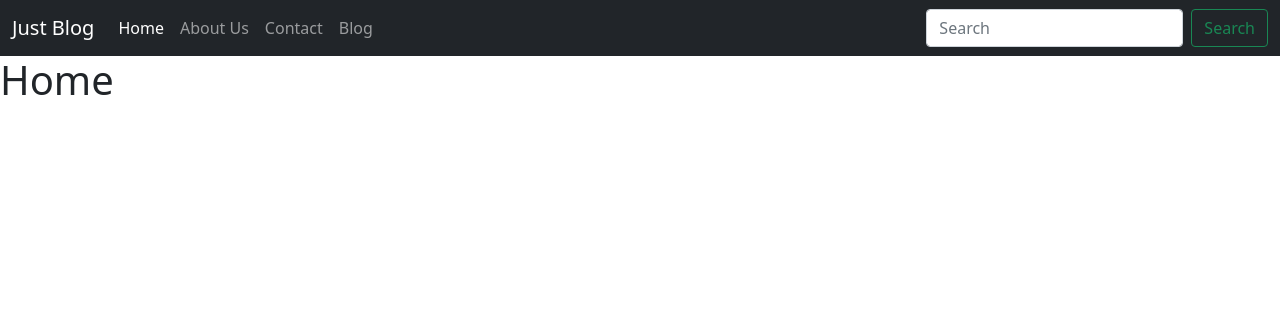
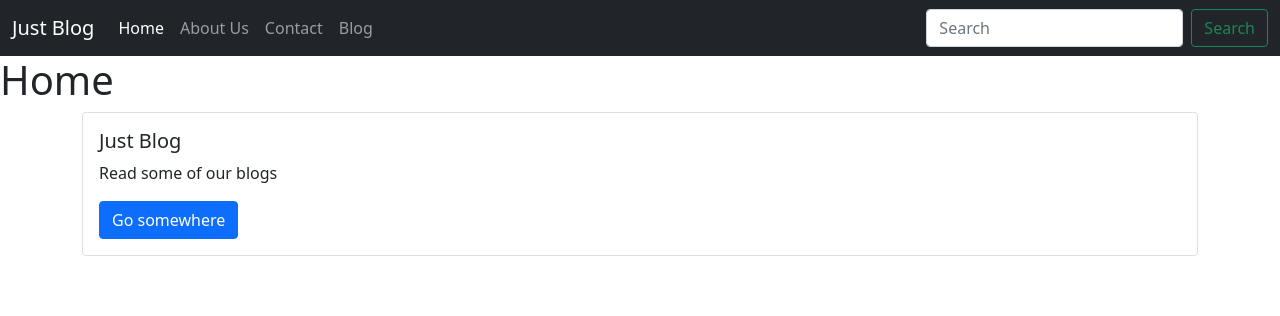
Before and after one commit to EbenezerBaafi/Blog-App, a Django app: page / in a window 1280 px wide. Shown: the top 316 px of the page. Run offline with Django 5.2, Linux system fonts and the light colour scheme.

Commit message:
Added bootstrap to the home page

```diff
--- a/blog_project/templates/home/home.html
+++ b/blog_project/templates/home/home.html
@@ -6,3 +6,15 @@
     Home
 {% endblock %}
 {% block homeactive %} active {% endblock %}
+
+{% block body %}
+<div class="container">
+    <div class="card">
+    <div class="card-body">
+        <h5 class="card-title">Just Blog</h5>
+        <p class="card-text">Read some of our blogs</p>
+        <a href="#" class="btn btn-primary">Go somewhere</a>
+    </div>
+    </div>
+</div>
+{% endblock %}
```
